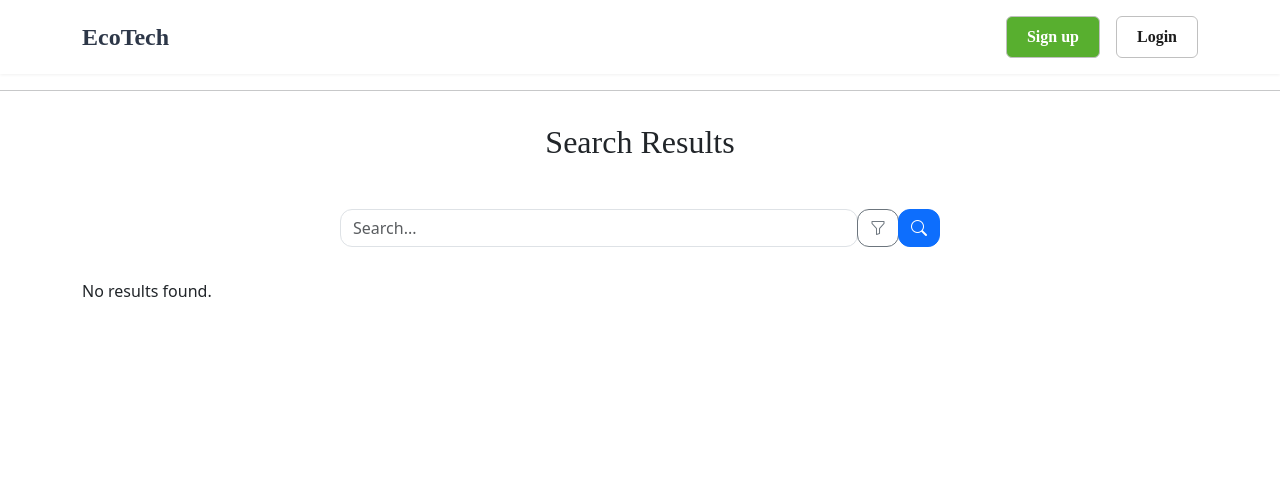
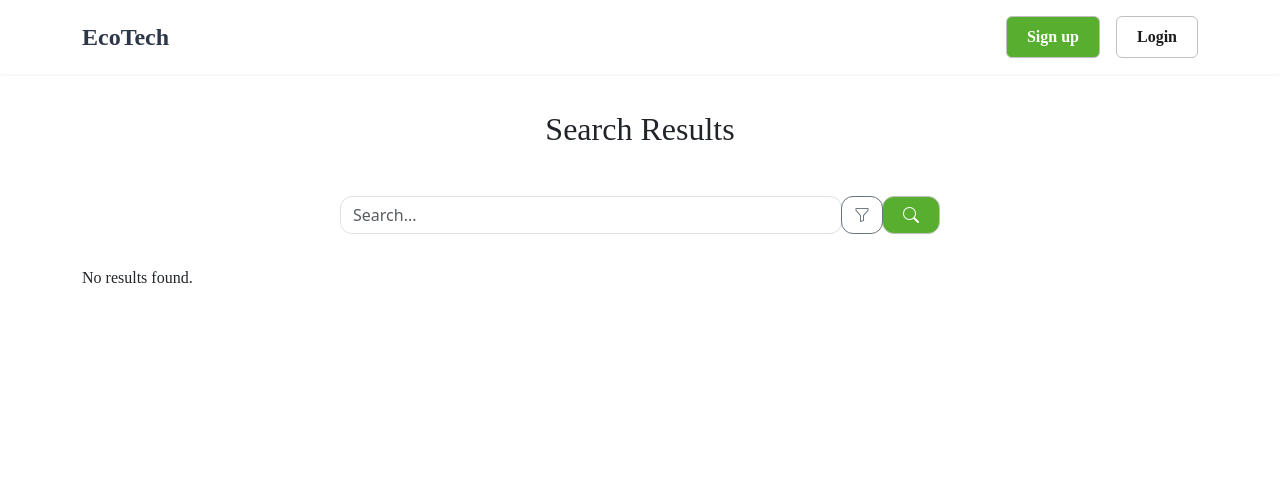
Before and after one commit to JuliBeli/G9_EcoTech, a Django app: page /search/ in a window 1280 px wide. Shown: the top 496 px of the page. Run offline with Django 4.2, Linux system fonts and the light colour scheme.

Commit message:
css and tress; change the content of some posts

```diff
--- a/static/css/styles.css
+++ b/static/css/styles.css
@@ -13,6 +13,11 @@ body {
     min-height: 100vh;
 }
 
+hr.separator {
+    border: none;
+    border-top: #ccc; /* Single line with a light gray color */
+    margin: 10px 0; /* Adjust spacing */
+}
 label {
     font-family: "Times New Roman", Times, serif;;
 }
@@ -20,6 +25,11 @@ label {
 select {
     font-family: "Times New Roman", Times, serif;;
 }
+
+option {
+    font-family: "Times New Roman", Times, serif;;
+}
+
 h1{
     font-family: "Times New Roman", Times, serif;;
 }
@@ -39,6 +49,11 @@ h2 {
     margin-bottom: 2rem;
     text-align: center;
 }
+
+p{
+    font-family: "Times New Roman", Times, serif;
+}
+
 a {
     font-family: "Times New Roman", Times, serif;
 }
@@ -192,7 +207,7 @@ a {
 .article-card-vertical {
     background-color: white;
     border-radius: 12px;
-    box-shadow: 0 5px 15px rgba(0, 0, 0, 0.05);
+    box-shadow: 0 5px 15px rgb(174, 174, 174);
     overflow: hidden;
     height: 100%;
     transition: transform 0.2s ease, box-shadow 0.2s ease;
@@ -200,7 +215,7 @@ a {
 
 .article-card-vertical:hover {
     transform: translateY(-5px);
-    box-shadow: 0 10px 25px rgba(0, 0, 0, 0.08);
+    box-shadow:0 5px 15px rgb(88, 175, 47);
 }
 
 .article-card-vertical .card-image img {
@@ -232,13 +247,13 @@ a {
     margin-bottom: 1.5rem;
     padding: 1.5rem;
     border-radius: 12px;
-    box-shadow: 0 5px 15px rgba(0, 0, 0, 0.05);
+    box-shadow: 0 5px 15px rgb(174, 174, 174);
     transition: transform 0.2s ease, box-shadow 0.2s ease;
 }
 
 .article-card-block:hover {
     transform: translateY(-5px);
-    box-shadow: 0 10px 25px rgba(0, 0, 0, 0.08);
+    box-shadow:0 5px 15px rgb(88, 175, 47);
 }
 
 .article-card-block .card-image img {
@@ -588,8 +603,8 @@ a {
 }
 
 #tree-display img {
-    width: 200px;
-    height: auto;
+    max-height: 400px;
+    width: auto;
     margin-top: 20px;
 }
 
--- a/templates/results.html
+++ b/templates/results.html
@@ -31,10 +31,10 @@
                 </div>
               {% endif %}
             {% endfor %}
-            <button type="submit" class="btn btn-primary btn-sm mt-2">Apply Filters</button>
+            <button type="submit" class="button button-primary">Apply Filters</button>
         </ul>
         <!-- Submit Button -->
-        <button class="btn btn-primary" type="submit" style="border-radius: 12px;">
+        <button class="button button-primary" type="submit" style="border-radius: 12px;">
           <i class="bi bi-search"></i>
         </button>
       </div>
```
Also changed, not shown: db.sqlite3, media/post_images/20211214_135120-2-768x1152.jpg (added), static/images/tree-stage-1.png, static/images/tree-stage-2.png, static/images/tree-stage-3.png, static/images/tree-stage-4.png, static/images/tree-stage-5.png.
